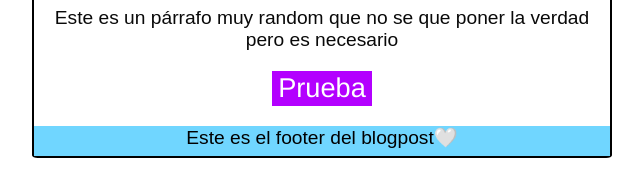
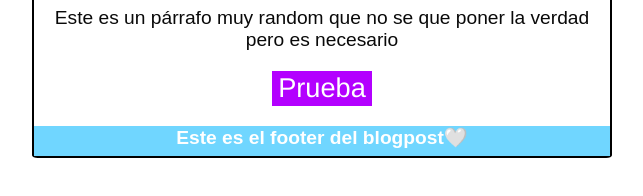
Before and after one commit to paulreyes0/miprimerepositorio, a plain HTML site: page index.html in a window 1280 px wide. Shown: the part 130-326 px from the top of the page, without its empty margins (318-961 px from the left). Drawn offline with Linux system fonts and the light colour scheme.

Commit message:
Cambio al footer

```diff
--- a/css/style.css
+++ b/css/style.css
@@ -46,6 +46,7 @@ p {
 .footer {
 	background: rgb(112, 214, 255);
 	font-size: 1em;
-	color: black;
+	color: #ffff;
+  font-weight: 900;
 	height:30px;
 }
```
